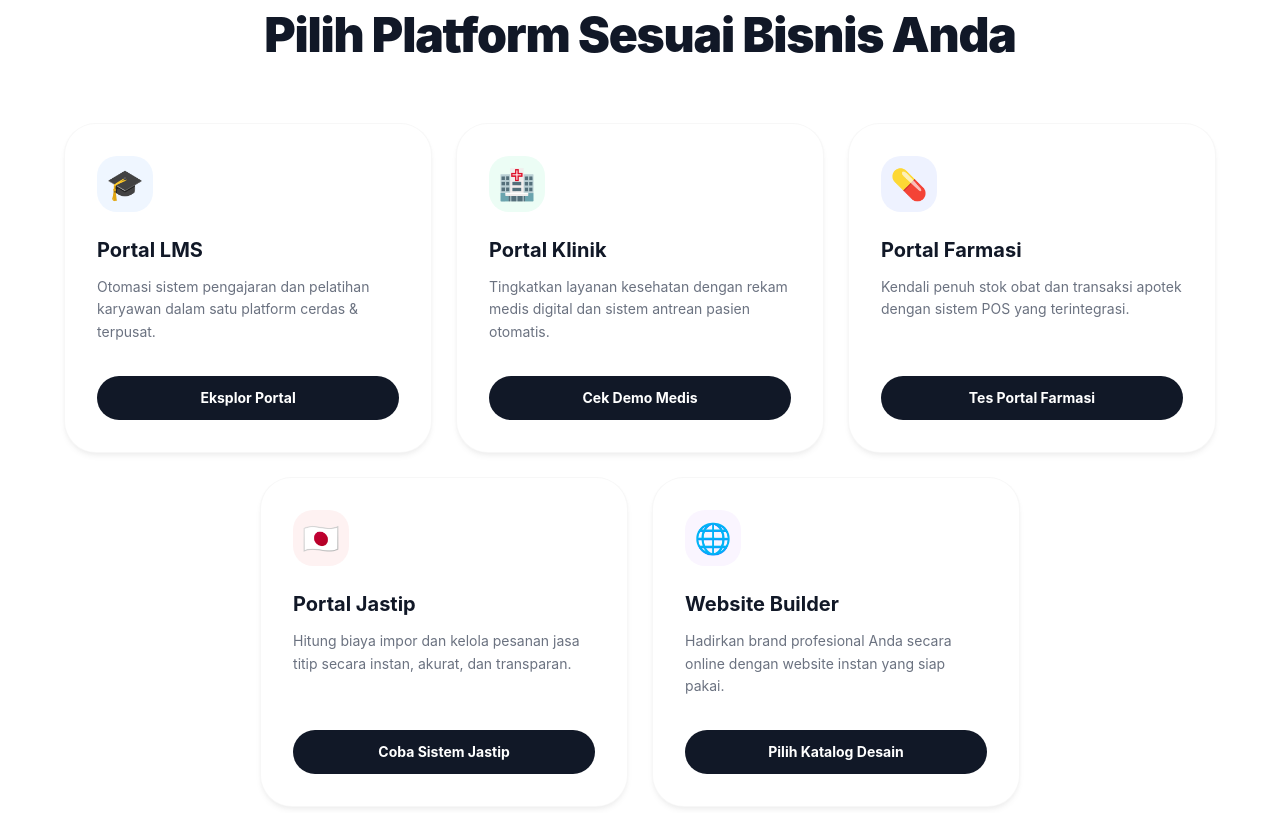
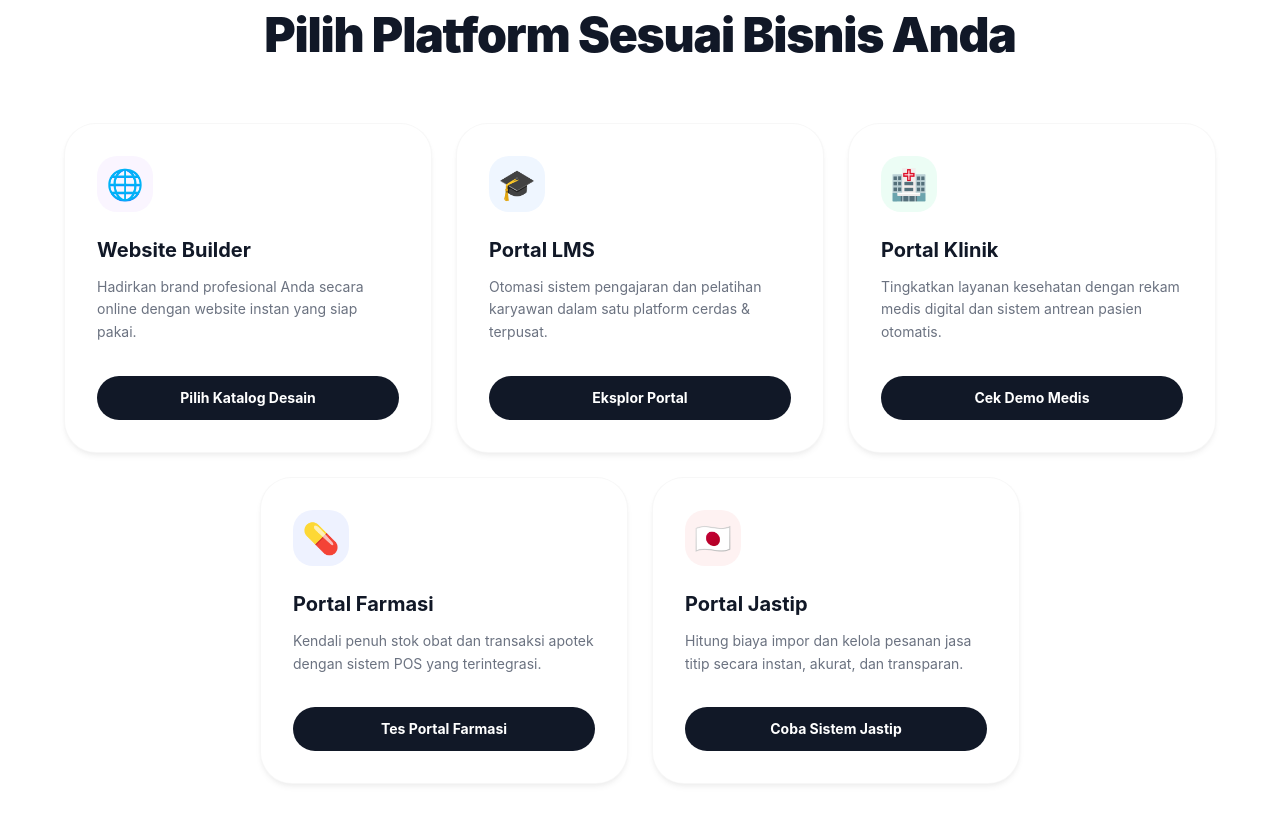
Before and after one commit to RiGi26/ja-landingpage-platform, a Next.js app: page / in a window 1280 px wide. Shown: the part 960-1773 px from the top of the page. Built offline with nearby package versions, Linux system fonts and the light colour scheme; no server answers.

Commit message:
feat(ui): prioritize Website Builder card position on landing page

```diff
--- a/app/page.tsx
+++ b/app/page.tsx
@@ -132,6 +132,15 @@ function SocialProofBar() {
 function SegmenSection() {
     const PORTALS = [
       {
+        emoji: '🌐',
+        label: 'Website Builder',
+        description: 'Hadirkan brand profesional Anda secara online dengan website instan yang siap pakai.',
+        cta: 'Pilih Katalog Desain',
+        href: 'https://ja-websitebuilder-platform-nfoa.vercel.app',
+        color: 'text-purple-600',
+        bg: 'bg-purple-50',
+      },
+      {
         emoji: '🎓',
         label: 'Portal LMS',
         description: 'Otomasi sistem pengajaran dan pelatihan karyawan dalam satu platform cerdas & terpusat.',
@@ -166,15 +175,6 @@ function SegmenSection() {
         href: 'https://ja-jastip-platform.vercel.app',
         color: 'text-red-600',
         bg: 'bg-red-50',
-      },
-      {
-        emoji: '🌐',
-        label: 'Website Builder',
-        description: 'Hadirkan brand profesional Anda secara online dengan website instan yang siap pakai.',
-        cta: 'Pilih Katalog Desain',
-        href: 'https://ja-websitebuilder-platform-nfoa.vercel.app',
-        color: 'text-purple-600',
-        bg: 'bg-purple-50',
       },
     ]
 
```
